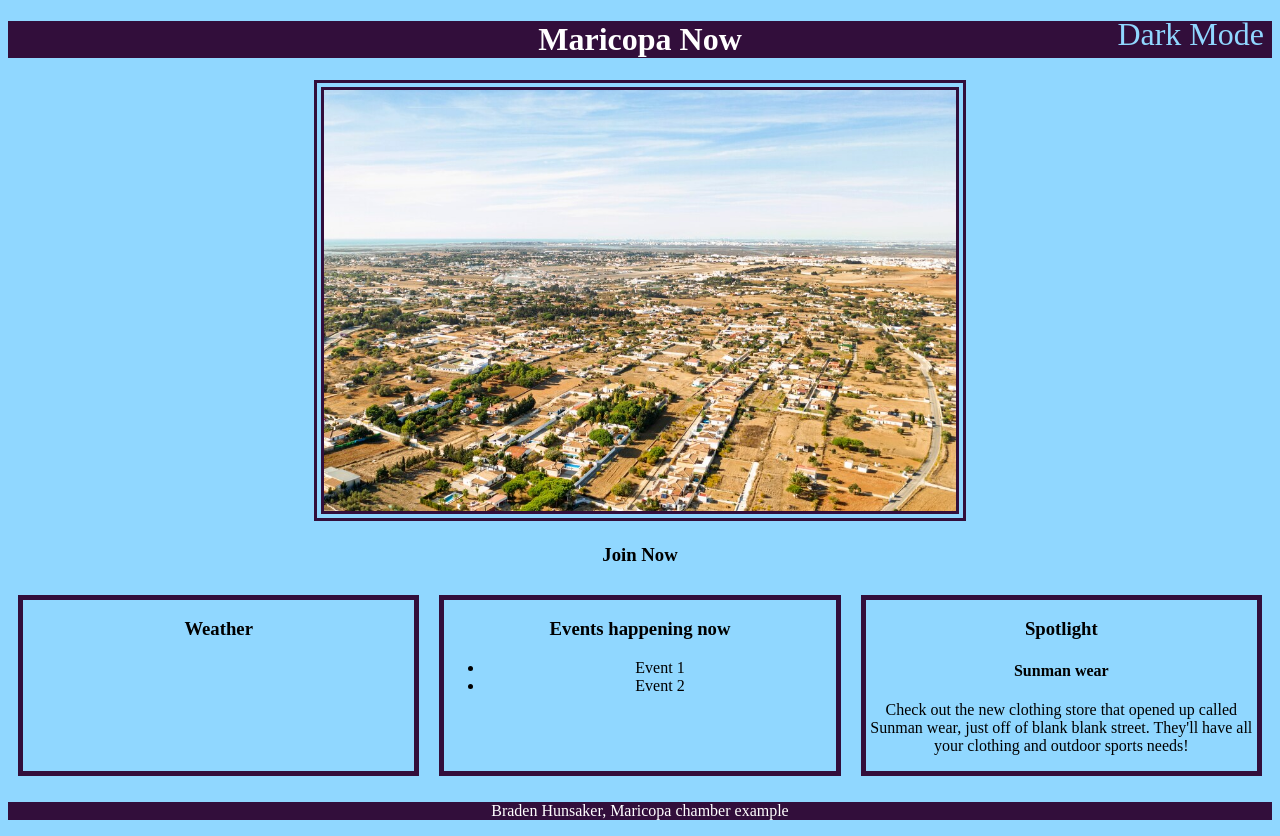
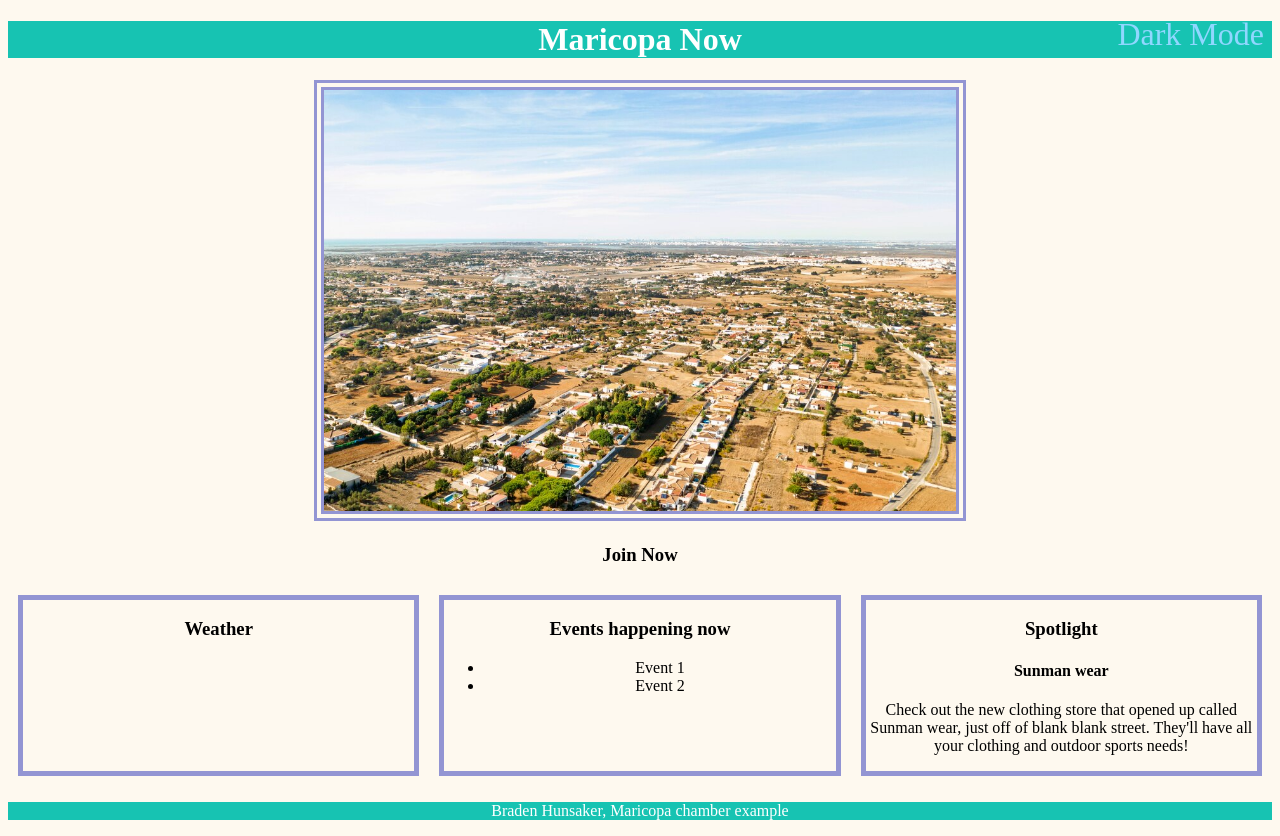
Before and after one commit to Beduman/wdd230, a plain HTML site: page chamber/index.html in a window 1280 px wide. Drawn offline with Linux system fonts and the light colour scheme.

Commit message:
color change

```diff
--- a/chamber/styles/base.css
+++ b/chamber/styles/base.css
@@ -1,15 +1,15 @@
 body {
     text-align: center;
-    background-color: #90d7ff;
+    background-color: #fef9ef;
 }
 header{
-    background-color: #320E3B;
+    background-color: #17c3b2;
     color: white;
     margin: 0px;
 }
 .heroImage{
     width: 50%;
-    border: 10px double #320E3B;
+    border: 10px double #9395d3;
     margin: 0px;
 }
 .mainContent{
@@ -17,22 +17,22 @@ header{
     display: flex;
 }
 .weatherCard{
-    border: 5px solid #320E3B;
+    border: 5px solid #9395d3;
     margin: 10px;
     flex: 1;
 }
 .eventsCard{
-    border: 5px solid #320E3B;
+    border: 5px solid #9395d3;
     margin: 10px;
     flex: 1;
 }
 .spotlightCard{
-    border: 5px solid #320E3B;
+    border: 5px solid #9395d3;
     margin: 10px;
     flex: 1;
 }
 footer{
-    background-color: #320e3b;
+    background-color: #17c3b2;
     color: white;
 }
 #mode {
```
Also changed, not shown: lesson03/chamber-site-plan.html (+1 -1 lines), lesson03/images/chamberColors1.png (added).
